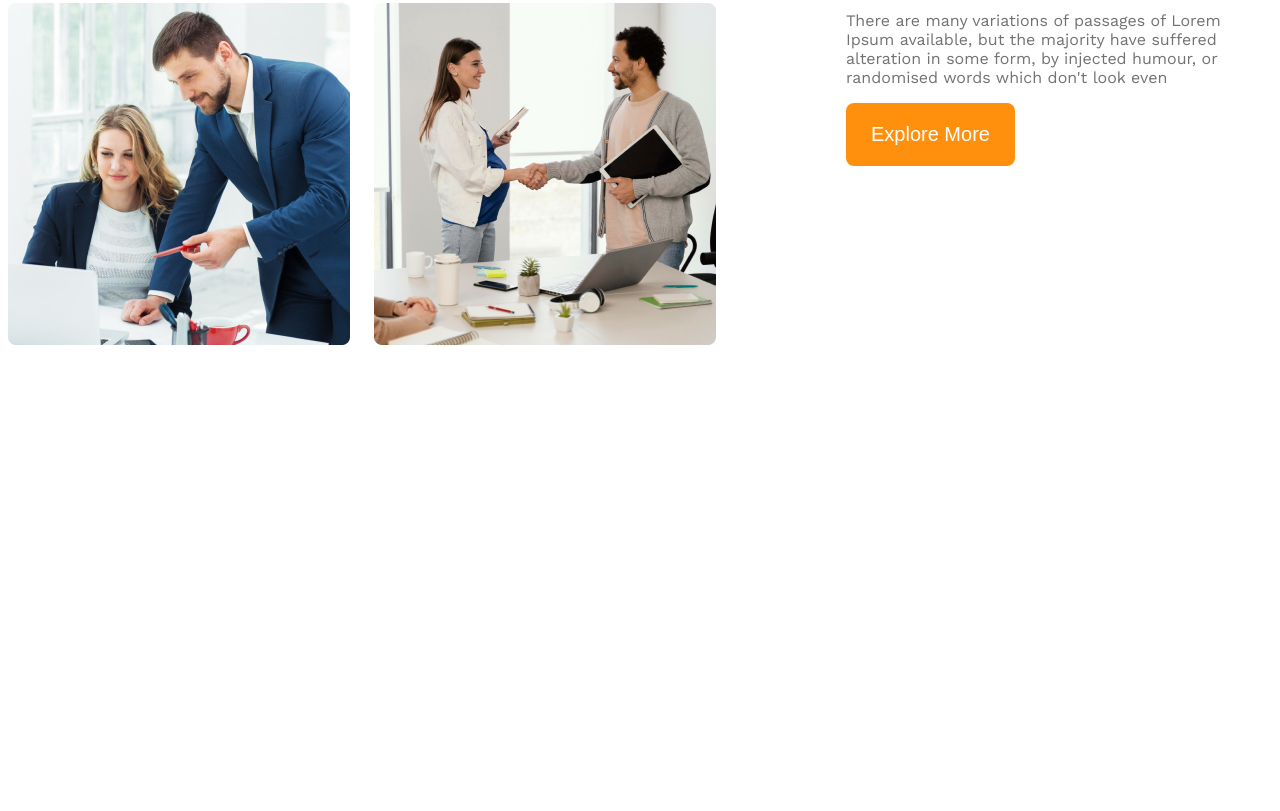
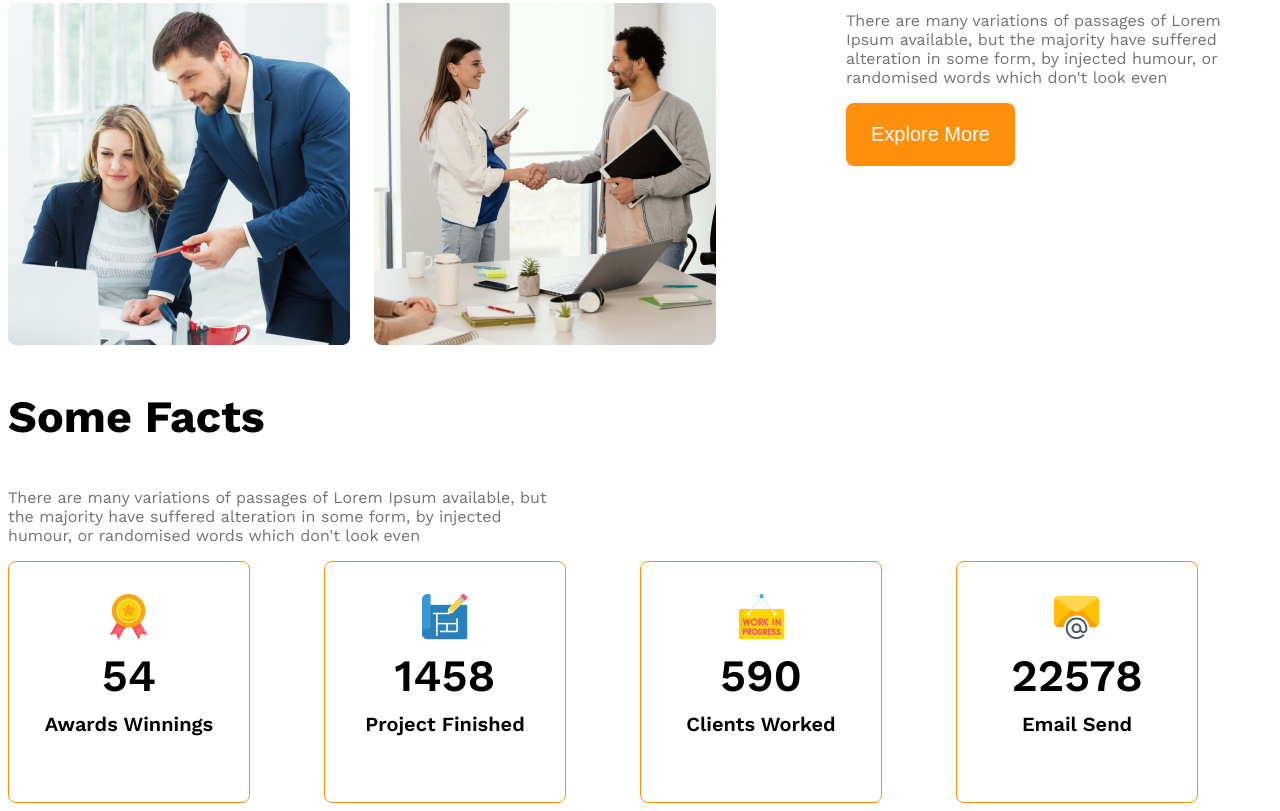
Before and after one commit to fariha-rahman721/g3-architect-website, a plain HTML site: page index.html in a window 1280 px wide. Shown: the part 1697-2508 px from the top of the page. Before the commit the page ends 2050 px from the top, so only its background shows below. Drawn offline with nearby package versions, Linux system fonts and the light colour scheme.

Commit message:
added some facts

```diff
--- a/index.html
+++ b/index.html
@@ -47,6 +47,42 @@
 
             </div>
         </section>
+        <!-- features to enjoy -->
+        <section>
+            <h3  class="feature-title">Some Facts</h3>
+            <p class="text-light-gray facts-description">There are many variations of passages of Lorem Ipsum available, but the majority have suffered alteration in some form, by injected humour, or randomised words which don't look even</p>
+            <div class="facts-container">
+                <div class="facts-card display-flex">
+                    <div>
+                        <img src="./images/icons/ribon.png" alt="" class="fact-icon">
+                    <h4 class="fact-number">54</h4>
+                    <h5 class="fact-name">Awards Winnings</h5>
+                    </div>
+                </div>
+                <div class="facts-card display-flex">
+                    <div>
+                        <img src="./images/icons/projects.png" alt="" class="fact-icon">
+                    <h4 class="fact-number">1458</h4>
+                    <h5 class="fact-name">Project Finished</h5>
+                    </div>
+                </div>
+                <div class="facts-card display-flex">
+                    <div>
+                        <img src="./images/icons/customers.png" alt="" class="fact-icon">
+                    <h4 class="fact-number">590</h4>
+                    <h5 class="fact-name">Clients Worked</h5>
+                    </div>
+                </div>
+                <div class="facts-card display-flex">
+                    <div>
+                        <img src="./images/icons/email.png" alt="" class="fact-icon">
+                    <h4 class="fact-number">22578</h4>
+                    <h5 class="fact-name">Email Send</h5>
+                    </div>
+                </div>
+            </div>
+
+        </section>
 
     </main>
 
--- a/styles/architect.css
+++ b/styles/architect.css
@@ -103,6 +103,36 @@ font-weight: 500;
 #feature{
     color: rgb(255, 144, 14);
 }
+/* some facts related style */
+.facts-container{
+    display: grid;
+    grid-template-columns: repeat(4, 1fr);
+}
+.facts-card{
+    border: 1px solid #FF900E;
+    width: 240px;
+    height: 240px;
+    border-radius: 8px;
+    text-align: center;
+    justify-content: center;
+    align-items: center;
+}
+.fact-number{
+font-size: 2.8rem;
+font-weight: 600;
+margin-top: 5px;
+margin-bottom: 10px;
+
+}
+.fact-name{
+    font-size: 1.25rem;
+    font-weight: 600;
+    margin-top: 10px;
+}
+.facts-description{
+    max-width: 540px;
+}
+
 
 /* responsive mq */
 @media screen and (max-width: 576px) {
```
